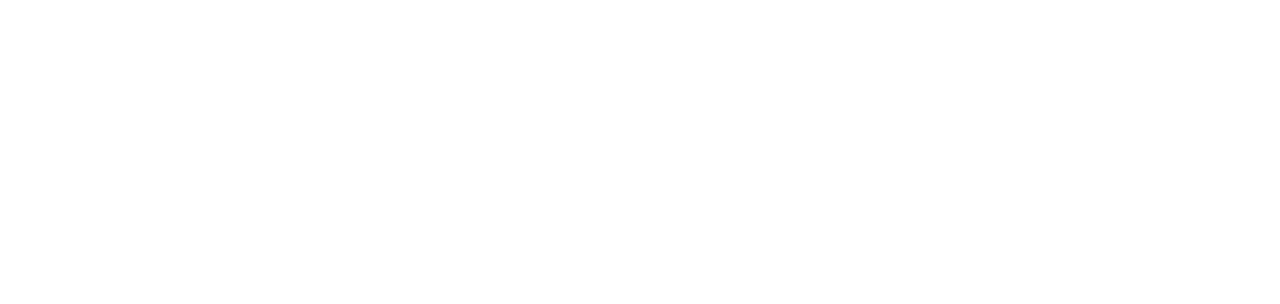
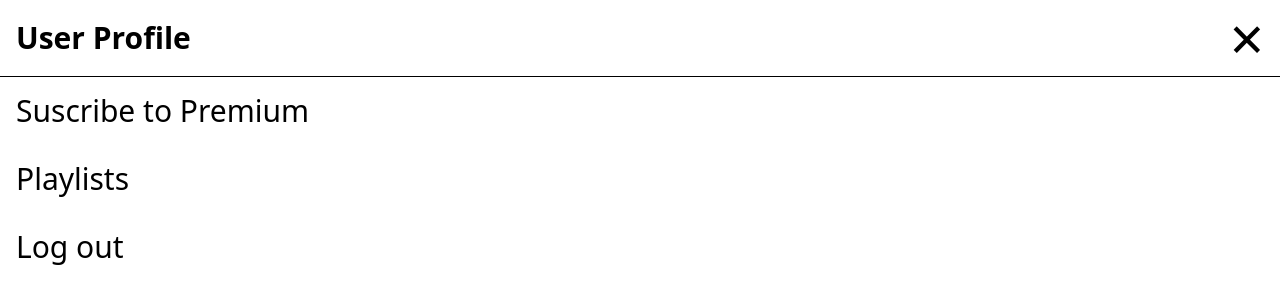
Before and after one commit to samuelajayii/mewzeek-ts, a React (Create React App) app: page /profile in a window 1280 px wide. Before the commit this address had no page. Shown: the top 304 px of the page. Built offline with nearby package versions, Linux system fonts and the light colour scheme; the HTML template or start-up script is replaced by a standard one.

Commit message:
added the profile section

```diff
--- a/src/components/AnimatedRoutes.tsx
+++ b/src/components/AnimatedRoutes.tsx
@@ -5,6 +5,7 @@ import Home from "./Home"
 import SignIn from "./SignIn"
 import SignUp from "./SignUp"
 import MusicPage from "./MusicPage"
+import Profile from "./Profile"
 import {AnimatePresence} from 'framer-motion'
 
 const AnimatedRoutes = () => {
@@ -14,10 +15,11 @@ const AnimatedRoutes = () => {
     return(
         <AnimatePresence mode="wait">
             <Routes location={location} key={location.pathname}>
-              <Route path="/" element={<Home />}/>
-              <Route path='/signin' element={<SignIn />}/>
-              <Route path="/signup" element={<SignUp />}/>
-              <Route path="/musicpage" element={<MusicPage />}/>
+                <Route path="/" element={<Home />}/>
+                <Route path='/signin' element={<SignIn />}/>
+                <Route path="/signup" element={<SignUp />}/>
+                <Route path="/musicpage" element={<MusicPage />}/>
+                <Route path='/profile' element={<Profile/>}/>
             </Routes>
         </AnimatePresence>
     )
--- a/src/components/Favourites.tsx
+++ b/src/components/Favourites.tsx
@@ -7,17 +7,18 @@ interface Props{
     time: string;
 
 }
+
 const Favourites = (props: Props) => {
     return(
         <div className="flex flex-col items-center justify-between w-full">
             <div className="flex flex-row justify-between items-center w-full border-b border-black dark:border-white py-5">
                 <div className="flex items-center flex-row w-60 text-center">
                     <img src={props.image} alt="sasageyo" className="w-16 rounded"/>
-                    <h1 className="md:ml-7 ml-2">{props.name}</h1>
+                    <h1 className="md:ml-7 w-40 ml-2">{props.name}</h1>
                 </div>
                 <FontAwesomeIcon icon={faPlay} className="text-2xl mr-5 cursor-pointer active:scale-90"/>
                 <h1 className="mr-2">{props.time}</h1>
-                <FontAwesomeIcon icon={faHeart} className="text-2xl mr-5 cursor-pointer active:scale-90"/>
+                <FontAwesomeIcon id="heart" icon={faHeart} className="text-2xl mr-5 cursor-pointer active:scale-90"/>
             </div>
         </div>
     )
--- a/src/components/MusicPage.tsx
+++ b/src/components/MusicPage.tsx
@@ -1,4 +1,5 @@
 /* eslint-disable @typescript-eslint/no-unused-vars */
+import { motion } from "framer-motion"
 import NavBar from "./NavBar"
 import TopBar from "./TopBar"
 import golden from "../img/jungkook.avif"
@@ -28,7 +29,7 @@ import obapluto from '../img/obapluto.jpg'
 
 const MusicPage = () => {
     return(
-        <div className="bg-white text-black dark:bg-black dark:text-white">
+        <motion.div className="bg-white text-black dark:bg-black dark:text-white">
             <TopBar />
             <div className="flex lg:flex-row flex-col items-center m-10 bg-cover cursor-pointer bg-gradient-to-bl from-transparent to-gray-500 w-fit p-8 justify-center rounded-xl hover:scale-105 duration-500">
                 <img src={golden} alt="Seven" className="object-cover md:h-80 rounded-md md:rounded-xl"/>
@@ -85,10 +86,10 @@ const MusicPage = () => {
                 <Favourites image={sasageyo} name={"Shinzou wo Sasageyo"} time={"5:41"}/>
                 <Favourites image={ngozi} name={"Ngozi"} time={"3:41"}/>
                 <Favourites image={cupid} name={"Fifty Fifty"} time={"2:54"}/>
-                <Favourites image={jvke} name={"this is what faaling in love feels like"} time={"2:00"}/>
+                <Favourites image={jvke} name={"this is what falling in love feels like"} time={"2:00"}/>
                 <Favourites image={obapluto} name={"Obapluto"} time={"2:50"}/>
             </div>
-        </div>
+        </motion.div>
     )
 }
 
--- a/src/components/NavBar.tsx
+++ b/src/components/NavBar.tsx
@@ -17,10 +17,10 @@ const NavBar = () => {
                 <FontAwesomeIcon icon={faLayerGroup} className="text-xl"/>
                 <p>Library</p>
             </div>
-            <div className="flex flex-col items-center hover:text-white duration-200 cursor-pointer">
+            <Link to='/profile' className="flex flex-col items-center hover:text-white duration-200 cursor-pointer">
                 <FontAwesomeIcon icon={faUser} className="text-xl"/>
                 <p>Profile</p>
-            </div>
+            </Link>
         </nav>
     )
 }
--- /dev/null
+++ b/src/components/Profile.tsx
@@ -0,0 +1,27 @@
+/* eslint-disable jsx-a11y/anchor-is-valid */
+import { Link } from 'react-router-dom'
+import { FontAwesomeIcon } from '@fortawesome/react-fontawesome'
+import { faRightFromBracket } from '@fortawesome/free-solid-svg-icons'
+
+
+
+const Profile = () => {
+    return(
+            <div className='bg-white text-black dark:bg-black dark:text-white w-screen h-screen z-10 fixed left-0 top-0 '
+            >
+                <div className="" id="profile">
+                    <div className="flex justify-between items-center border-b border-black dark:border-white py-2 px-4 md:text-3xl">
+                        <h2 className="font-semibold text-center">User Profile</h2>
+                        <Link to='/musicpage' className="text-3xl md:text-6xl cursor-pointer">&times;</Link>
+                    </div>
+                    <div className="flex flex-col justify-between px-4 md:text-3xl">
+                        <a href="#" className="my-2 md:my-4">Suscribe to Premium</a>
+                        <a href="#" className="my-2 md:my-4">Playlists</a>
+                        <Link to='/' className="my-2 md:my-4">Log out<FontAwesomeIcon icon={faRightFromBracket} className="fa-solid fa-right-from-bracket text-white ml-3"/></Link>
+                    </div>
+                </div>
+            </div>
+    )
+}
+
+export default Profile
--- a/src/components/Setting.tsx
+++ /dev/null
@@ -1,9 +0,0 @@
-const Settings = () => {
-    return(
-        <div>
-
-        </div>
-    )
-}
-
-export default Settings
--- a/src/components/TopBar.tsx
+++ b/src/components/TopBar.tsx
@@ -59,8 +59,11 @@ const TopBar = () => {
                                     <p className='text-[1.3rem]'>Notifications</p>
                                     <button className="px-2 py-0.5" onClick={() => {setModal(!modal)}}>&times;</button>
                                 </div>
+                                <ul>
+                                    <li className="border-b py-2 list-disc">Thank you for signing up and welcome to the Mewzeek Music Player</li>
+                                    <li className="border-b py-2 list-disc">There are new and updated features</li>
+                                </ul>
 
-                                <h1 className="border-b py-2">Thank you for signing up and welcome to the Mewzeek Music Player</h1>
                             </motion.div>
                         </motion.div>
                     </AnimatePresence>
--- a/tsconfig.json
+++ b/tsconfig.json
@@ -1,6 +1,6 @@
 {
   "compilerOptions": {
-    "target": "es5",
+    "target": "ES2020",
     "lib": [
       "dom",
       "dom.iterable",
```
